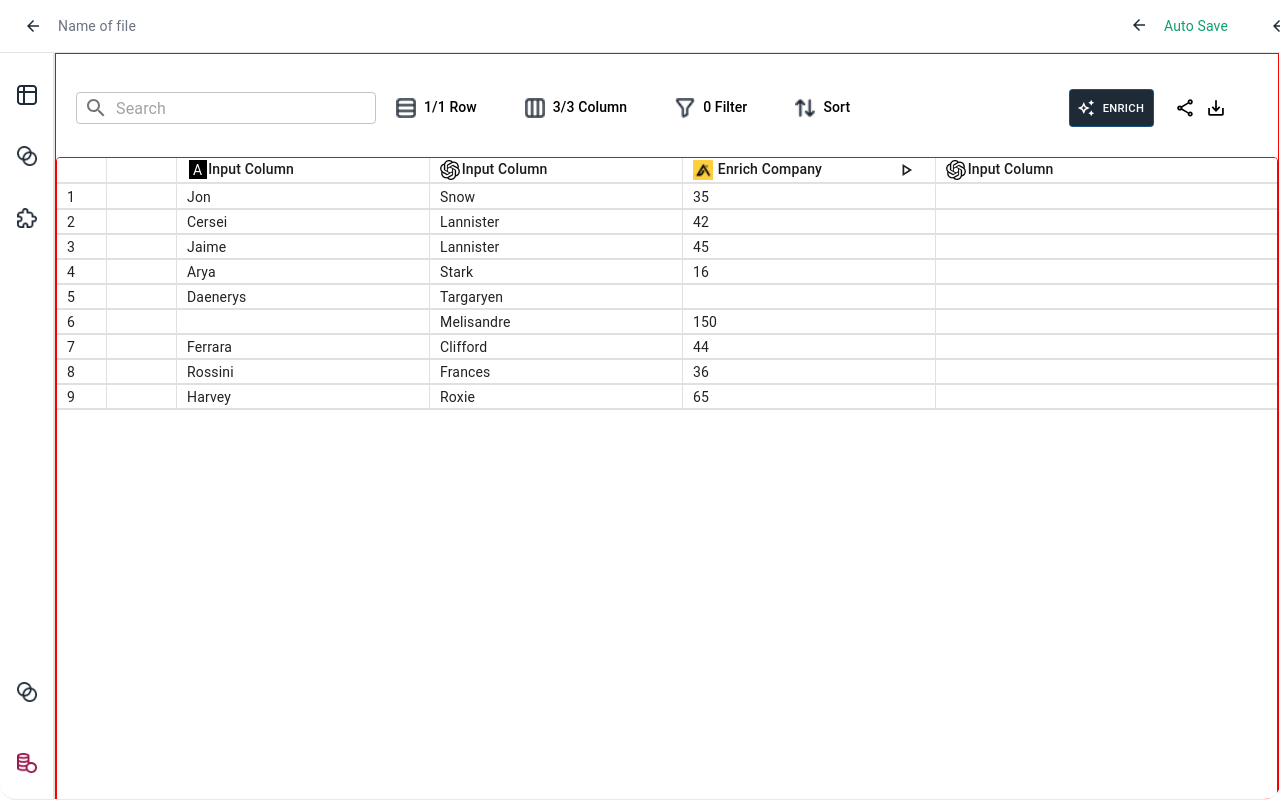
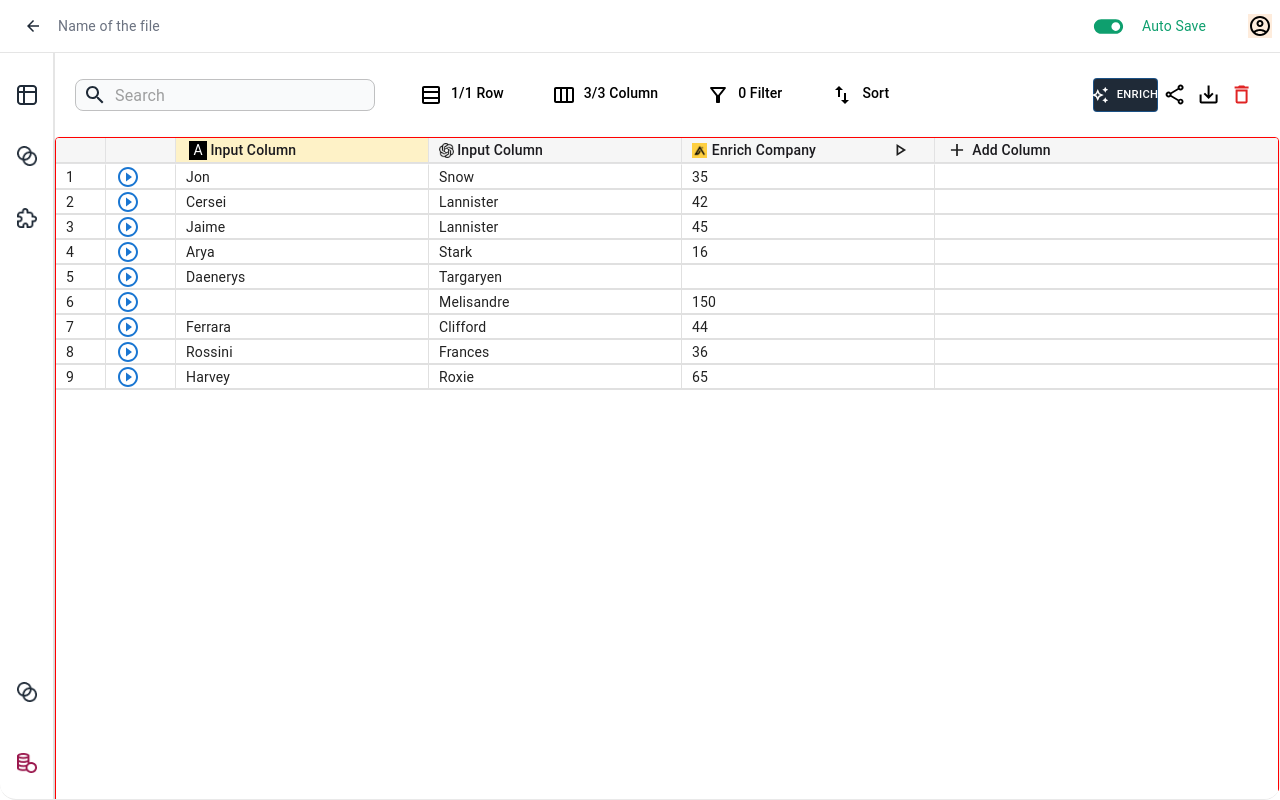
Before and after one commit to Sarthak-503/Bitscale-Assignment, a React (Vite) app: page / in a window 1280 px wide. Built offline with nearby package versions, Linux system fonts and the light colour scheme.

Commit message:
modify navbar design

```diff
--- a/src/components/Common/ActionBar/ActionBar.tsx
+++ b/src/components/Common/ActionBar/ActionBar.tsx
@@ -1,9 +1,9 @@
 import { Box } from "@mui/material";
 import TitleAndIcon from "./TitleAndIcon";
-import Column from "../../../assets/Icons/ActionBar/Column.png";
-import Filter from "../../../assets/Icons/ActionBar/Filter.png";
-import Row from "../../../assets/Icons/ActionBar/Row.png";
-import Sort from "../../../assets/Icons/ActionBar/Sort.png";
+import ViewWeekOutlinedIcon from '@mui/icons-material/ViewWeekOutlined';
+import FilterAltOutlinedIcon from '@mui/icons-material/FilterAltOutlined';
+import TableRowsOutlinedIcon from '@mui/icons-material/TableRowsOutlined';
+import SwapVertOutlinedIcon from '@mui/icons-material/SwapVertOutlined'; // TODO Correct Sort
 import SearchBar from "./SearchBar";
 const ActionBar = () => (
   <>
@@ -13,7 +13,7 @@ const ActionBar = () => (
         flexDirection: "row",
         justifyContent: "space-between",
         alignItems: "center",
-        width:'62%'// TODO 58%
+        width:'65%'// TODO 58%
       }}
     >
       <Box>
@@ -27,10 +27,10 @@ const ActionBar = () => (
           alignItems: "center",
         }}
       >
-        <TitleAndIcon icon={Row} title="1/1 Row" />
-        <TitleAndIcon icon={Column} title="3/3 Column" />
-        <TitleAndIcon icon={Filter} title="0 Filter" />
-        <TitleAndIcon icon={Sort} title="Sort" />
+        <TitleAndIcon Icon={TableRowsOutlinedIcon} title="1/1 Row" />
+        <TitleAndIcon Icon={ViewWeekOutlinedIcon} title="3/3 Column" />
+        <TitleAndIcon Icon={FilterAltOutlinedIcon} title="0 Filter" />
+        <TitleAndIcon Icon={SwapVertOutlinedIcon} title="Sort" />
       </Box>
     </Box>
   </>
--- a/src/components/Common/ActionBar/SearchBar.tsx
+++ b/src/components/Common/ActionBar/SearchBar.tsx
@@ -3,7 +3,10 @@ import SearchIcon from "@mui/icons-material/Search";
 const SearchBar = () => {
   return (
     <>
-      <Box >
+      <Box sx={{
+        my:'0.1px',
+        mr:'1.5rem'
+      }}>
         <TextField
           placeholder="Search"
           variant="outlined"
@@ -11,7 +14,9 @@ const SearchBar = () => {
           InputProps={{
             startAdornment: (
               <InputAdornment position="start">
-                <SearchIcon />
+                <SearchIcon sx={{
+                  color:'#1F2A37'
+                }}/>
               </InputAdornment>
             ),
             style: {
@@ -21,7 +26,10 @@ const SearchBar = () => {
           }}
           sx={{
             "& .MuiOutlinedInput-root": {
-              height: "32px", // Ensures consistent height for the entire component
+              height: "32px",
+              borderColor: "#D1D5DB",
+              backgroundColor: "#F9FAFB",
+              borderRadius: "8px",
             },
             width: 300,
           }}
--- a/src/components/Common/ActionBar/TitleAndIcon.tsx
+++ b/src/components/Common/ActionBar/TitleAndIcon.tsx
@@ -1,11 +1,11 @@
 import { Box, Typography } from "@mui/material";
-import CustomImage from "../CustomImage";
 
 interface TitleAndIconProps {
   title: string;
-  icon: string;
+  Icon: React.ElementType;
 }
-const TitleAndIcon: React.FC<TitleAndIconProps> = ({ title, icon }) => {
+const TitleAndIcon: React.FC<TitleAndIconProps> = ({ title, Icon }) => {
+  // const CustomICon = Icon
   return (
     <>
       <Box
@@ -25,7 +25,7 @@ const TitleAndIcon: React.FC<TitleAndIconProps> = ({ title, icon }) => {
             justifyContent: "center",
           }}
         >
-          <CustomImage src={icon} alt={title} />
+          <Icon />
         </Box>
         <Typography
           variant="subtitle2"
--- a/src/components/Common/CustomImage.tsx
+++ b/src/components/Common/CustomImage.tsx
@@ -2,11 +2,14 @@
 interface ImageProps{
     src:string;
     alt:string;
+    width:string;
+    height:string;
+
 }
-const CustomImage:React.FC<ImageProps> = ({src,alt}) => {
+const CustomImage:React.FC<ImageProps> = ({src,alt,width='20rem',height='20rem'}) => {
   return (
     <>
-     <img src={src} alt={alt} width={'20rem'} height={'20rem'}/>
+     <img src={src} alt={alt}  width={width} height={height}/>
     </>
   )
 }
--- a/src/components/Common/OperationalBar/OperationPanel.tsx
+++ b/src/components/Common/OperationalBar/OperationPanel.tsx
@@ -1,6 +1,7 @@
 import { Box, Button } from "@mui/material";
 import ShareOutlinedIcon from "@mui/icons-material/ShareOutlined";
 import AutoAwesomeOutlinedIcon from "@mui/icons-material/AutoAwesomeOutlined";
+import DeleteOutlinedIcon from "@mui/icons-material/DeleteOutlined";
 import SaveAltIcon from "@mui/icons-material/SaveAlt";
 const OperationPanel = () => {
   return (
@@ -9,9 +10,10 @@ const OperationPanel = () => {
         sx={{
           display: "flex",
           flexDirection: "row",
-          width: "16%",
-          height:'inherit',
-          mr:'1'
+          justifyContent: "space-between",
+          alignItems: "center",
+          width: "14%",
+          height: "inherit",
         }}
       >
         <Button
@@ -22,29 +24,46 @@ const OperationPanel = () => {
             background: "#1F2A37",
             color: "white",
             borderRadius: 1,
-            fontSize:'0.7rem',
+            fontSize: "0.7rem",
+            width: "5rem",
+            p: "1rem",
+            height: "1vh",
           }}
         >
           Enrich
         </Button>
-        <Box sx={{
-          display:'flex',
-          flexDirection:'row',
-          justifyContent:'space-evenly',
-          alignItems:'center',
-          ml:2, // 15.168px
-        }}>
-          <ShareOutlinedIcon fontSize="medium" sx={{
-            mx:'0.2rem',
-            p:'0.1rem',
-
-          }}/>
-          <SaveAltIcon fontSize="medium" sx={{
-            mx:'0.2rem',
-            p:'0.1rem',
-          }}/>
-
-          {/* <FontAwesomeIcon icon="fa-solid fa-trash-can" /> */}
+        <Box
+          sx={{
+            display: "flex",
+            flexDirection: "row",
+            justifyContent: "space-evenly",
+            alignItems: "center",
+          }}
+        >
+          <ShareOutlinedIcon
+            sx={{
+              mx: "0.2rem",
+              p: "0.1rem",
+              fontSize: "1.7rem",
+            }}
+          />
+          <SaveAltIcon
+            fontSize="medium"
+            sx={{
+              mx: "0.2rem",
+              p: "0.1rem",
+              fontSize: "1.7rem",
+            }}
+          />
+          <DeleteOutlinedIcon
+            fontSize="medium"
+            sx={{
+              mx: "0.2rem",
+              p: "0.1rem",
+              color: "#E02424",
+              fontSize: "1.7rem",
+            }}
+          />
         </Box>
       </Box>
     </>
--- a/src/components/Common/Table/DataGrid.tsx
+++ b/src/components/Common/Table/DataGrid.tsx
@@ -5,9 +5,22 @@ import CustomImage from "../CustomImage";
 import Chatgpt from "../../../assets/Icons/DataGrid/Chatgpt.png";
 import EnrichCompany from "../../../assets/Icons/DataGrid/EnrichCompany.png";
 import PlayArrowOutlinedIcon from "@mui/icons-material/PlayArrowOutlined";
+import AddIcon from '@mui/icons-material/Add';
+import PlayCircleFilledWhiteOutlinedIcon from "@mui/icons-material/PlayCircleFilledWhiteOutlined";
 const columns: GridColDef[] = [
-  { field: "id", headerName: "", width: 20, sortable: false },
-  { field: "play", headerName: "", width: 70, sortable: false },
+  { field: "id", headerName: "", width: 20, sortable: false, },
+  {
+    field: "play",
+    headerName: "",
+    width: 70,
+    sortable: false,
+    renderCell: () => (
+      <PlayCircleFilledWhiteOutlinedIcon
+        fontSize="medium"
+        sx={{ color: "#1976d2", cursor: "pointer" }}
+      />
+    ),
+  },
   {
     field: "firstName",
     width: 253,
@@ -30,7 +43,7 @@ const columns: GridColDef[] = [
             justifyContent: "center",
             backgroundColor: "black",
             color: "white",
-            mx: "0.1rem",
+            mx: "0.2rem",
           }}
         >
           A
@@ -63,7 +76,7 @@ const columns: GridColDef[] = [
           py: "0.1rem",
         }}
       >
-        <CustomImage src={Chatgpt} alt="Chatgpt Image" />
+        <CustomImage width='15rem' height='15rem' src={Chatgpt} alt="Chatgpt Image" />
         <Typography
           variant="body2"
           sx={{
@@ -71,7 +84,7 @@ const columns: GridColDef[] = [
             fontSize: "14px",
             color: "#1C1B1F",
             lineHeight: "16.94px",
-            mx: "0.1rem",
+            mx: "0.2rem",
           }}
         >
           Input Column
@@ -98,12 +111,12 @@ const columns: GridColDef[] = [
           sx={{
             display: "flex",
             flexDirection: "row",
-            alignItems:'center',
+            alignItems: "center",
             justifyContent: "space-evenly",
-            mr:'4.5rem',
+            mr: "4.5rem",
           }}
         >
-          <CustomImage src={EnrichCompany} alt="Enrich Company" />
+          <CustomImage width='15rem' height='15rem' src={EnrichCompany} alt="Enrich Company" />
           <Typography
             variant="body2"
             sx={{
@@ -141,7 +154,12 @@ const columns: GridColDef[] = [
           py: "0.1rem",
         }}
       >
-        <CustomImage src={Chatgpt} alt="Chatgpt Image" />
+        <AddIcon
+          fontSize="medium"
+          sx={{
+            p: "0.1rem",
+          }}
+        />
         <Typography
           variant="body2"
           sx={{
@@ -149,10 +167,10 @@ const columns: GridColDef[] = [
             fontSize: "14px",
             color: "#1C1B1F",
             lineHeight: "16.94px",
-            mx: "0.1rem",
+            mx: "0.2rem",
           }}
         >
-          Input Column
+          Add Column
         </Typography>
       </Box>
     ),
@@ -161,15 +179,63 @@ const columns: GridColDef[] = [
 
 const rows = [
   { id: 1, lastName: "Snow", firstName: "Jon", age: 35, fullname: "Jon Snow" },
-  { id: 2, lastName: "Lannister", firstName: "Cersei", age: 42, fullname: "Cersei Lannister" },
-  { id: 3, lastName: "Lannister", firstName: "Jaime", age: 45, fullname: "Jaime Lannister" },
-  { id: 4, lastName: "Stark", firstName: "Arya", age: 16, fullname: "Arya Stark" },
-  { id: 5, lastName: "Targaryen", firstName: "Daenerys", age: null, fullname: "Daenerys Targaryen" },
-  { id: 6, lastName: "Melisandre", firstName: null, age: 150, fullname: "Melisandre" },
-  { id: 7, lastName: "Clifford", firstName: "Ferrara", age: 44, fullname: "Ferrara Clifford" },
-  { id: 8, lastName: "Frances", firstName: "Rossini", age: 36, fullname: "Rossini Frances" },
-  { id: 9, lastName: "Roxie", firstName: "Harvey", age: 65, fullname: "Harvey Roxie" }
-]
+  {
+    id: 2,
+    lastName: "Lannister",
+    firstName: "Cersei",
+    age: 42,
+    fullname: "Cersei Lannister",
+  },
+  {
+    id: 3,
+    lastName: "Lannister",
+    firstName: "Jaime",
+    age: 45,
+    fullname: "Jaime Lannister",
+  },
+  {
+    id: 4,
+    lastName: "Stark",
+    firstName: "Arya",
+    age: 16,
+    fullname: "Arya Stark",
+  },
+  {
+    id: 5,
+    lastName: "Targaryen",
+    firstName: "Daenerys",
+    age: null,
+    fullname: "Daenerys Targaryen",
+  },
+  {
+    id: 6,
+    lastName: "Melisandre",
+    firstName: null,
+    age: 150,
+    fullname: "Melisandre",
+  },
+  {
+    id: 7,
+    lastName: "Clifford",
+    firstName: "Ferrara",
+    age: 44,
+    fullname: "Ferrara Clifford",
+  },
+  {
+    id: 8,
+    lastName: "Frances",
+    firstName: "Rossini",
+    age: 36,
+    fullname: "Rossini Frances",
+  },
+  {
+    id: 9,
+    lastName: "Roxie",
+    firstName: "Harvey",
+    age: 65,
+    fullname: "Harvey Roxie",
+  },
+];
 
 export default function Datagrid() {
   return (
@@ -188,7 +254,11 @@ export default function Datagrid() {
             borderBottom: "1px solid #E2E2E3",
 
             "& .MuiDataGrid-columnHeader": {
+              backgroundColor: "#F6F6F6",
               borderRight: "1px solid #E2E2E3",
+            },
+            "& .MuiDataGrid-columnHeader[data-field='firstName']": {
+              backgroundColor: "#FEF2C7 !important",
             },
           },
           "& .MuiDataGrid-columnHeaderTitle": {
--- a/src/components/Common/Toolbar.tsx
+++ b/src/components/Common/Toolbar.tsx
@@ -7,12 +7,12 @@ const Toolbar = () => {
 
       <Box
         sx={{
-          mt:"2.9%",
+          mt:"1.8%",
           display: "flex",
           flexDirection: "row",
           justifyContent: "space-between",
           paddingX: 2.5,
-          mb:'2.4%'
+          mb:'1.8%'
         }}
       >
         <ActionBar />
--- a/src/components/DataToolsPanel.tsx
+++ b/src/components/DataToolsPanel.tsx
@@ -8,7 +8,6 @@ const DataToolsPanel = () => {
       <Box
         sx={{
           width: "95.6%",
-          border: "1px solid red",
           height: "100%",
         }}
       >
--- a/src/components/Navbar.tsx
+++ b/src/components/Navbar.tsx
@@ -1,13 +1,15 @@
 import Box from "@mui/material/Box";
 import Typography from "@mui/material/Typography";
+import AccountCircleOutlinedIcon from "@mui/icons-material/AccountCircleOutlined";
 import ArrowBackIcon from "@mui/icons-material/ArrowBack";
-
+import ToggleOnIcon from "@mui/icons-material/ToggleOn";
 const Navbar = () => {
   return (
-    <Box sx={{
+    <Box
+      sx={{
         borderBottom: "1px solid #E5E5E5",
-    }}>
-
+      }}
+    >
       <Box
         sx={{
           width: "100%",
@@ -15,7 +17,8 @@ const Navbar = () => {
           display: "flex",
           flexDirection: "row",
           justifyContent: "space-between",
-        mx: "1rem",
+          ml: "1rem",
+          mr: "1rem",
         }}
       >
         {/* Arrow And Name  */}
@@ -45,7 +48,7 @@ const Navbar = () => {
               ml: "1rem",
             }}
           >
-          Name of file
+            Name of the file
           </Typography>
         </Box>
 
@@ -57,22 +60,26 @@ const Navbar = () => {
             justifyContent: "space-between",
             padding: "0.5rem",
             alignItems: "center",
-          mr: "",
+            // mr: "",
           }}
         >
           {/* AutoSave and title  */}
           <Box
             sx={{
               display: "flex",
+              flexDirection: "row",
+              justifyContent: "space-between",
+              alignItems: "center",
             }}
           >
-          <ArrowBackIcon
+            <ToggleOnIcon
+              fontSize="large"
               sx={{
-              width: "18px",
-              height: "18px",
-              color: "#1F2A37",
+                color: "#0E9F6E",
+                // p: "0.1rem",
               }}
             />
+
             <Typography
               typography="body2"
               sx={{
@@ -86,17 +93,16 @@ const Navbar = () => {
             </Typography>
           </Box>
           {/* Profile Icon  */}
-        <ArrowBackIcon
+          <AccountCircleOutlinedIcon
+            fontSize="medium"
             sx={{
-            width: "18px",
-            height: "18px",
-            color: "#1F2A37",
+              backgroundColor: "#FEECDC",
+              mr: "1rem",
             }}
           />
         </Box>
       </Box>
     </Box>
-
   );
 };
 
--- a/src/components/Sidebar.tsx
+++ b/src/components/Sidebar.tsx
@@ -5,10 +5,6 @@ import Circle from "../assets/Icons/Sidebar/circle.png";
 import Table from "../assets/Icons/Sidebar/table.png";
 import Database from "../assets/Icons/Sidebar/Database.png";
 import CreditCard from "../assets/Icons/Sidebar/circle.png";
-// import PuzzleImage from "../../src/assets/Icons/puzzle.png";
-// import TableImage from "../../src/assets/Icons/table.png";
-// import Database from "../../src/assets/Icons/Database.png";
-// import CreditCard from "../../src/assets/Icons/CreditCard.png";
 
 export default function Sidebar() {
   return (
@@ -43,7 +39,7 @@ export default function Sidebar() {
               alignItems: "center",
             }}
           >
-            <CustomImage src={Table} alt="Table Image" />
+            <CustomImage  src={Table} alt="Table Image" />
             <CustomImage src={Circle} alt="Circle Image" />
             <CustomImage src={Puzzle} alt="Puzzle Image" />
           </Box>
```
Lines whose indentation alone changed are shown as unchanged.
